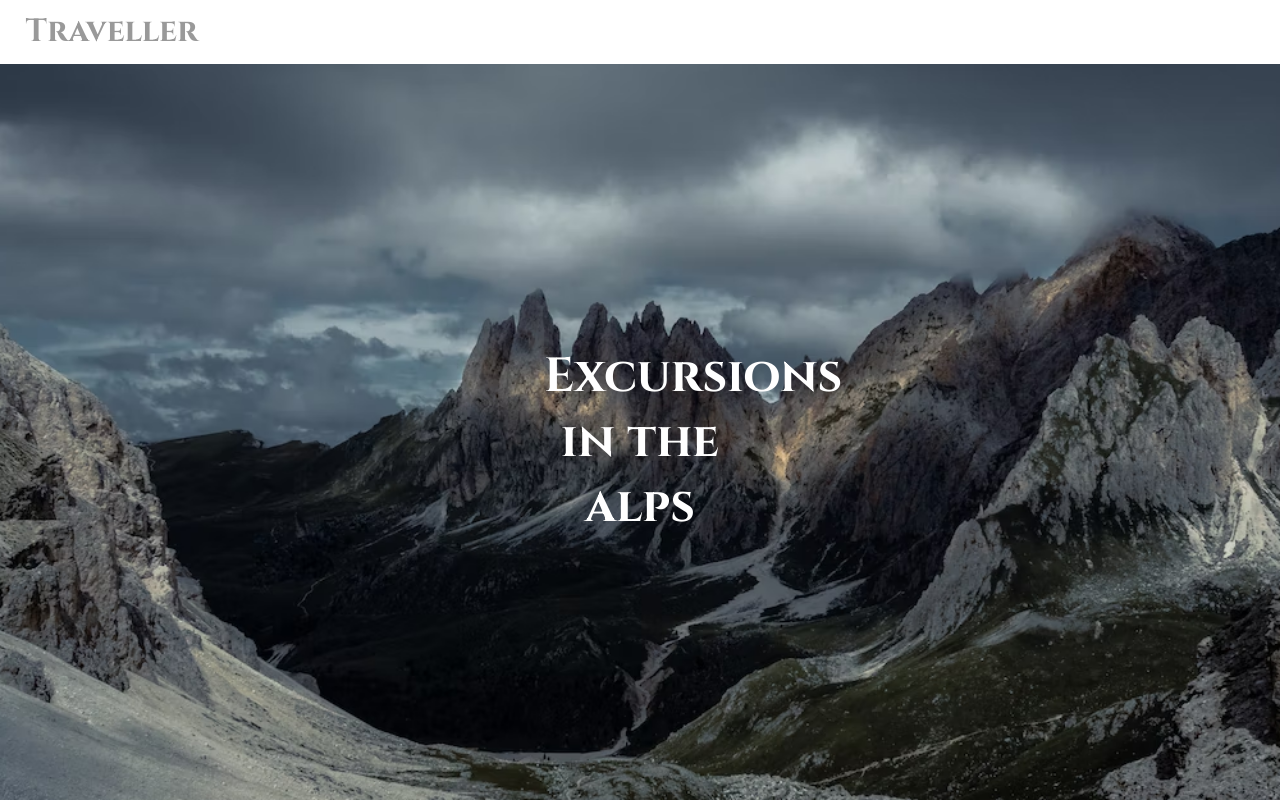
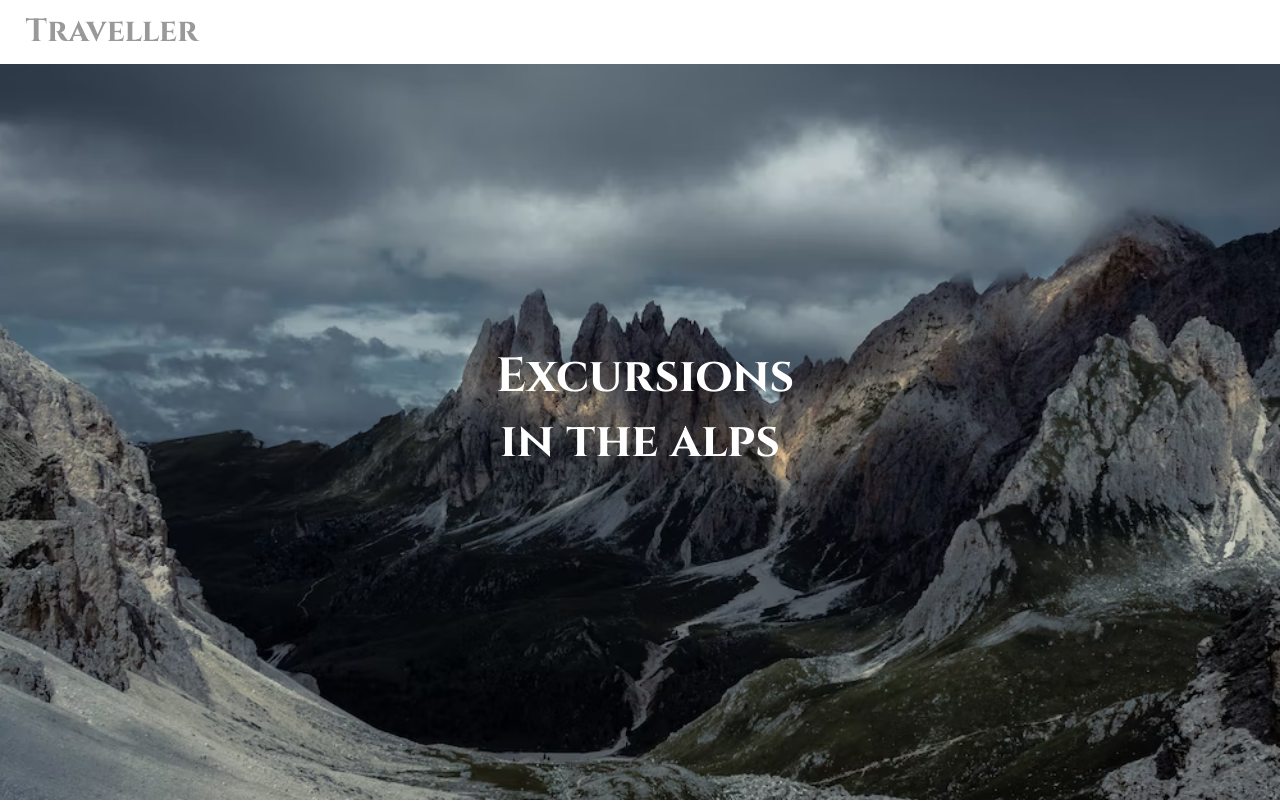
Before and after one commit to Marius-Elting/Excursions-in-the-Alps, a plain HTML site: page Index.html in a window 1280 px wide. Shown: the top 802 px of the page. Drawn offline with Linux system fonts and the light colour scheme.

Commit message:
Header h1 changes

```diff
--- a/assets/css/style.css
+++ b/assets/css/style.css
@@ -35,11 +35,16 @@ header .logo {
 header section {
     text-align: center;
     height: 20vh;
-    width: 15vw;
+    width: 9em;
     margin: 35vh auto 0 auto;
     font-family: Cinzel;
-    font-size: 2rem;
-    color: white
+    font-size: 2em;
+    color: white;
+}
+
+header section h1 {
+    text-align: center;
+
 }
 
 main section {
```
